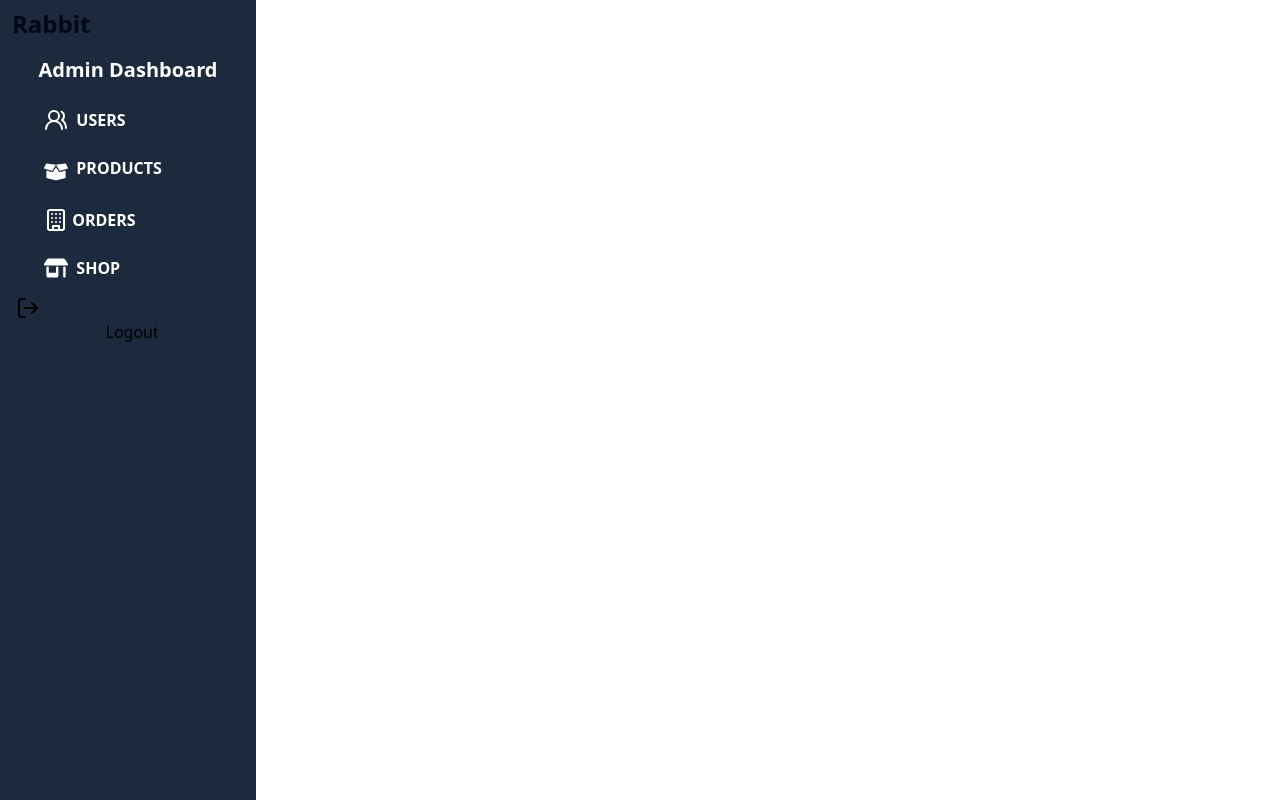
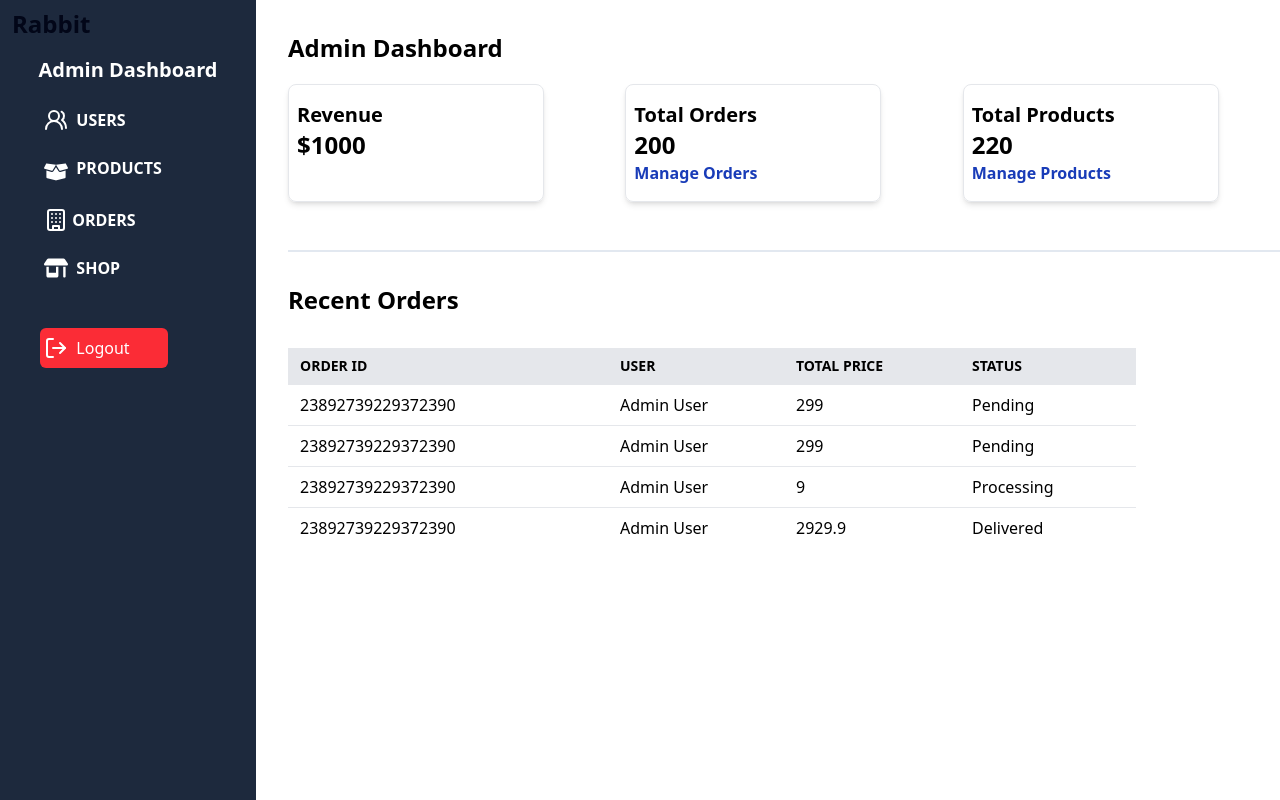
Before and after one commit to szbr1/Track-My-Activities, a Next.js app in the folder ecommerce-webite/frontend/: page /admin in a window 1280 px wide. Built offline with nearby package versions, Linux system fonts and the light colour scheme.

Commit message:
New Arrivals

```diff
--- a/ecommerce-webite/frontend/app/admin/page.jsx
+++ b/ecommerce-webite/frontend/app/admin/page.jsx
@@ -8,10 +8,32 @@ import { GiHamburger } from 'react-icons/gi'
 import { RxHamburgerMenu } from 'react-icons/rx'
 
 function page() {
+  const orders = [
+   {_id: 23892739229372392,
+    user: 'Admin User',
+    price: 299,
+    status: "Pending"
+   },
+   {_id: 23892739229372392,
+    user: 'Admin User',
+    price: 299,
+    status: "Pending"
+   },
+   {_id: 23892739229372392,
+    user: 'Admin User',
+    price: 9,
+    status: "Processing"
+   }
+   ,{_id: 23892739229372392,
+    user: 'Admin User',
+    price: 2929.9,
+    status: "Delivered"
+   }
+  ]
     const [togglesidebar , settoggleSidebar] = useState(false)
 
   return (
-    <div className='min-h-screen w-full relative'>
+    <div className='min-h-screen w-full relative flex  '>
     <nav className='md:hidden h-10 w-full bg-slate-950 opacity-90 flex items-center text-white'>
         <RxHamburgerMenu onClick={()=> settoggleSidebar(!togglesidebar)} className='text-2xl ml-3' />
             &nbsp; Dashboard
@@ -43,11 +65,65 @@ function page() {
          <Link href={''} className='text-white font-bold w-52 active:bg-slate-700 pl-7 pr-14 py-2 rounded-md uppercase flex hover:bg-slate-400'>
          <FaShop className='text-2xl'/> &nbsp; Shop
          </Link>
-
-         <button className=''><LogOut /> &nbsp; Logout</button>
+     <br />
+         <button className='flex bg-red-500 text-white w-32 py-2 rounded-md  ml-6 px-1'><LogOut /> &nbsp; Logout</button>
          </div>
         </div>
 
+       <div className='ml-72 w-full  '>
+        <div className='text-2xl mt-8 font-bold mb-5 '>Admin Dashboard</div>
+        <div className='grid grid-col-1 sm:grid-col-2 md:grid-cols-3 gap-x-5'>
+
+
+
+         <div className='font-semibold shadow-md rounded-lg w-64 py-4 border border-gray-200 p-2'>
+          <span className='text-xl'>Revenue </span>
+          <br />
+          <span className='text-2xl'>$1000</span>
+         </div>
+         <div className='font-semibold shadow-md rounded-lg w-64 py-4 border border-gray-200 p-2'>
+          <span className='text-xl'>Total Orders </span>
+          <br />
+          <span className='text-2xl'>200</span>
+          <br />
+          <Link href={'/admin'} className='text-blue-800 hover:underline'>Manage Orders</Link>
+         </div>
+         <div className='font-semibold shadow-md rounded-lg w-64 py-4 border border-gray-200 p-2'>
+          <span className='text-xl'>Total Products </span>
+          <br />
+          <span className='text-2xl'>220</span> <br />
+          <Link href={'/admin'} className='text-blue-800 hover:underline'>Manage Products</Link>
+
+         </div>
+        </div>
+         <div className='mt-12 h-[2px] w-full bg-slate-200 '></div>
+        <div className='mt-8 font-bold text-2xl mb-8'>Recent Orders</div>
+        <table>
+          <thead>
+            <tr className=' bg-gray-200 w-full rounded-md '>
+              <th className='w-80 text-start px-3 py-2 uppercase text-sm' >order id</th>
+              <th className='w-44 text-start px-3 py-2 uppercase text-sm' >user</th>
+              <th className='w-44 text-start px-3 py-2 uppercase text-sm' >total price</th>
+              <th className='w-44 text-start px-3 py-2 uppercase text-sm' >status</th>
+
+            </tr>
+          </thead>
+          <tbody>
+
+              {orders.map((order, index) => {
+                return(
+                  <tr className='border-t py-2 border-gray-200' key={index}>
+                  <td className='py-2 px-3'>{order._id}</td>
+                  <td className='py-2 px-3'>{order.user}</td>
+                  <td className='py-2 px-3'>{order.price}</td>
+                  <td className='py-2 px-3'>{order.status}</td>
+                  </tr>
+                )
+              })}
+
+          </tbody>
+        </table>
+       </div>
 
 
 
```
